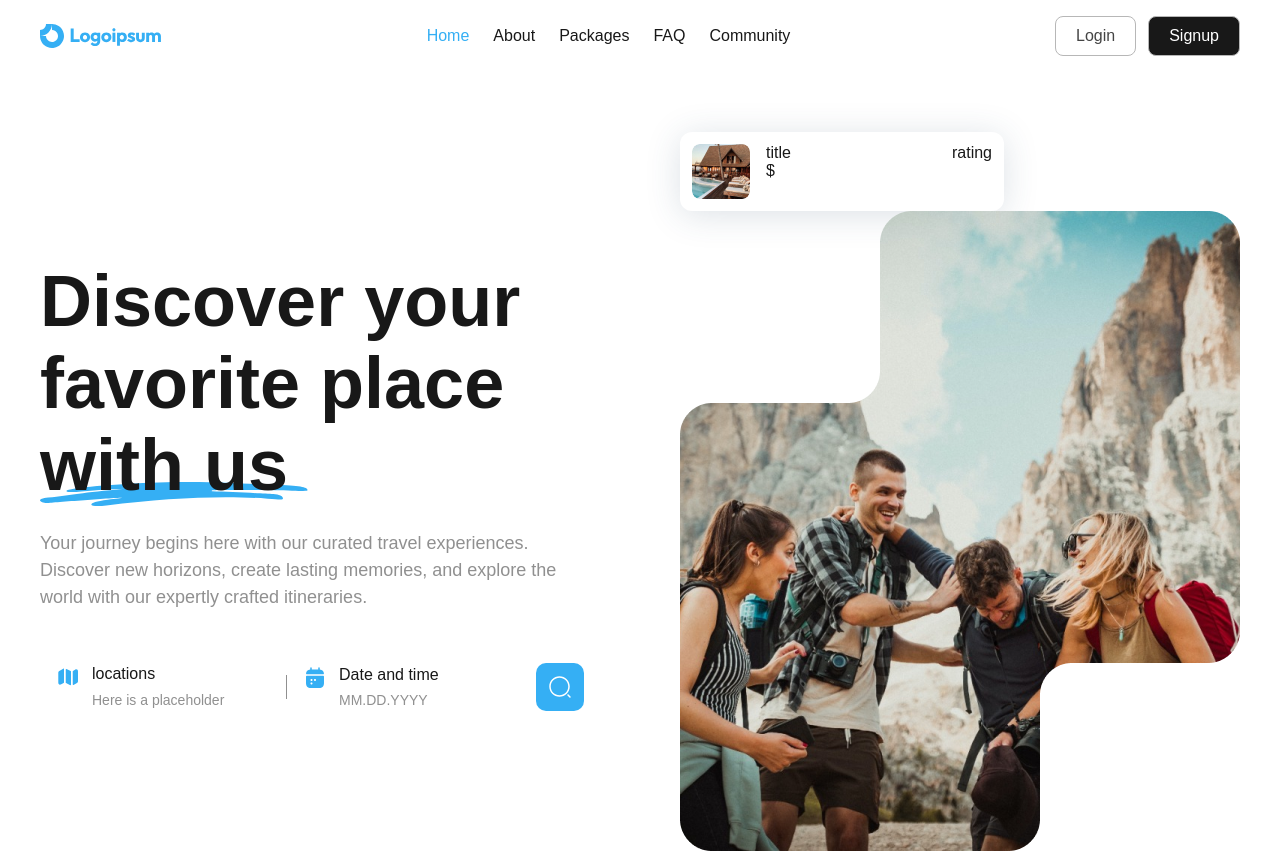
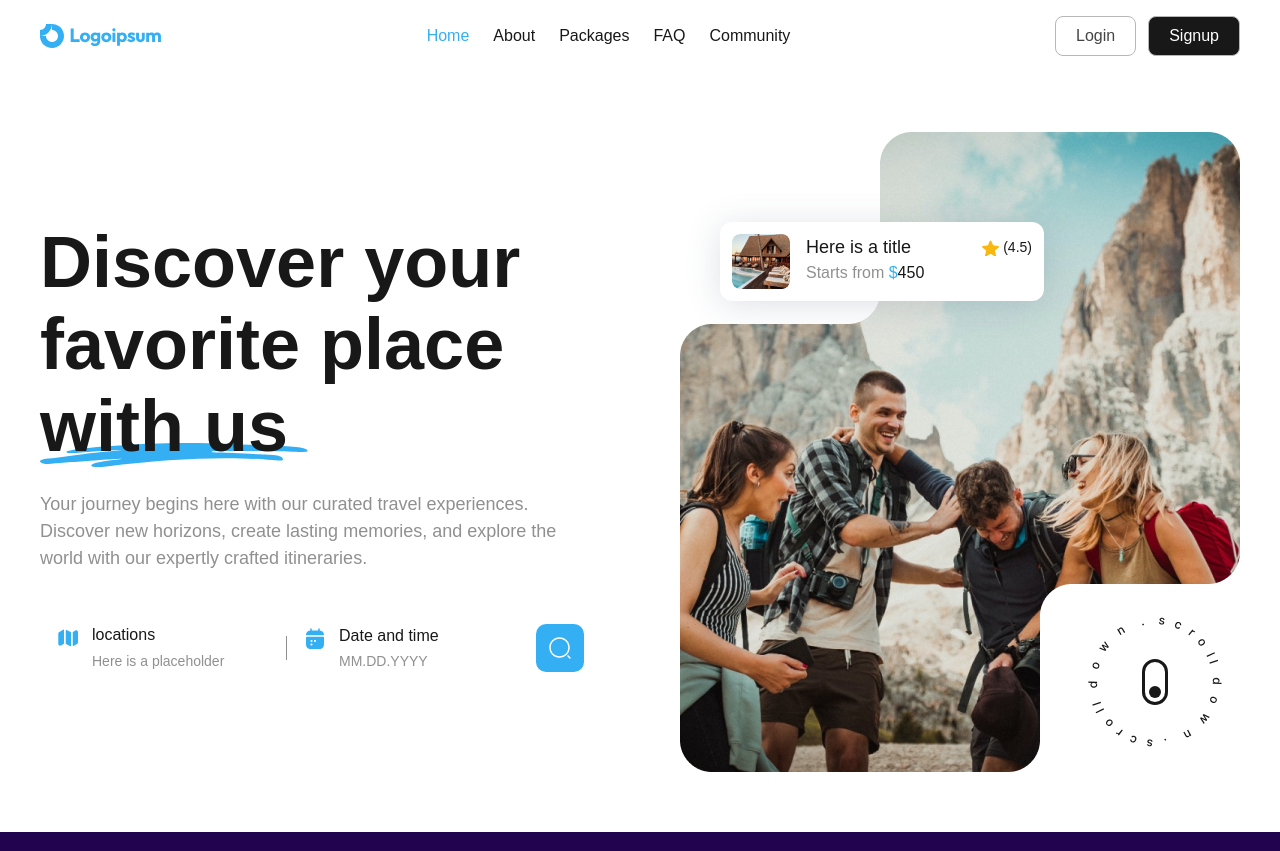
Before and after one commit to AndreySchmidt/VebKademeLandGulp, a website: page src/html/index.html in a window 1280 px wide. Shown: the top 851 px of the page. Drawn offline with nearby package versions, Linux system fonts and the light colour scheme; files that its build step writes are made by us from their sources; files whose address does not match are found by name.

Commit message:
hint scroll

```diff
--- a/src/html/blocks/discover.html
+++ b/src/html/blocks/discover.html
@@ -21,6 +21,7 @@
       </div>
       <div class="discover__picture">
         @@include('elements/hint-discover.html')
+        @@include('elements/scroll-discover.html')
         <img src="./img/hero-img.png" alt="" class="discover__picture-img" />
       </div>
     </div>
--- a/src/html/blocks/elements/hint-discover.html
+++ b/src/html/blocks/elements/hint-discover.html
@@ -4,9 +4,11 @@
   </div>
   <div class="hint-discover__desc">
     <div class="hint-discover__title">
-      title
-      <span class="hint-discover__rating">rating</span>
+      Here is a title
+      <span class="hint-discover__rating">(4.5)</span>
     </div>
-    <div class="hint-discover__price">$</div>
+    <div class="hint-discover__price">
+      <span class="muted">Starts from</span> <span class="currency">$</span>450
+    </div>
   </div>
 </div>
--- /dev/null
+++ b/src/html/blocks/elements/scroll-discover.html
@@ -0,0 +1,10 @@
+<div class="scroll-wrap">
+  <div class="scroll-discover">
+    <img
+      src="./img/scroll-down-text.svg"
+      alt=""
+      class="scroll-discover__text"
+    />
+    <img src="./img/scroll-down.svg" alt="" class="scroll-discover__img" />
+  </div>
+</div>
--- a/src/scss/blocks/_discover.scss
+++ b/src/scss/blocks/_discover.scss
@@ -16,3 +16,7 @@
 .discover__text {
   margin-bottom: 40px;
 }
+
+.discover__picture {
+  position: relative;
+}
--- a/src/scss/blocks/_hint-discover.scss
+++ b/src/scss/blocks/_hint-discover.scss
@@ -3,9 +3,13 @@
   padding: 12px;
   gap: 16px;
   max-width: 324px;
+  width: 100%;
   border-radius: 12px;
   background: #fff;
   box-shadow: 0px 4px 34px 0px rgba(50, 75, 104, 0.17);
+  position: absolute;
+  top: 90px;
+  left: 40px;
 }
 
 .hint-discover__picture {
@@ -18,8 +22,50 @@
   flex-grow: 1;
 }
 
+.hint-discover__rating {
+  display: flex;
+  justify-content: flex-end;
+  align-items: center;
+  gap: 4px;
+
+  font-size: 14px;
+  font-style: normal;
+  font-weight: 500;
+  line-height: 150%; /* 21px */
+
+  &::before {
+    content: "";
+    width: 17px;
+    height: 16px;
+    background-image: url(./../img/star-small.svg);
+    background-repeat: no-repeat;
+  }
+}
+
 .hint-discover__title {
   display: flex;
   justify-content: space-between;
   align-items: center;
+
+  font-size: 18px;
+  font-style: normal;
+  font-weight: 500;
+  line-height: 150%; /* 27px */
 }
+
+.hint-discover__price {
+  font-size: 16px;
+  font-style: normal;
+  font-weight: 500;
+  line-height: 150%;
+
+  .muted {
+    color: var(--text-color-second);
+  }
+
+  .currency {
+    color: var(--accent);
+  }
+
+
+}
--- /dev/null
+++ b/src/scss/blocks/_scroll-discover.scss
@@ -0,0 +1,37 @@
+.scroll-wrap {
+  position: absolute;
+  bottom: 20px;
+  right: 15px;
+  width: 140px;
+  height: 140px;
+  z-index: 5;
+}
+
+.scroll-discover {
+  position: absolute;
+  top: 0;
+  left: 0;
+  display: inline-block;
+  // top: 90px;
+  // left: 40px;
+}
+
+.scroll-discover__img {
+  position: absolute;
+  left: 50%;
+  top: 50%;
+  transform: translate(-50%, -50%);
+}
+
+.scroll-discover__text {
+  animation: rotation 10s linear 0s infinite running normal;
+}
+
+@keyframes rotation {
+  0% {
+    transform: rotate(0deg);
+  }
+  100% {
+    transform: rotate(360deg);
+  }
+}
--- a/src/scss/main.scss
+++ b/src/scss/main.scss
@@ -17,6 +17,7 @@
 @import "./blocks/discover";
 @import "./blocks/form";
 @import "./blocks/hint-discover";
+@import "./blocks/scroll-discover";
 
 // * {
 //   box-sizing: border-box;
```
Also changed, not shown: build/css/main.css, build/index.html, src/img/scroll-down-text.svg (added), src/img/scroll-down.svg (added), src/img/star-small.svg (added).
